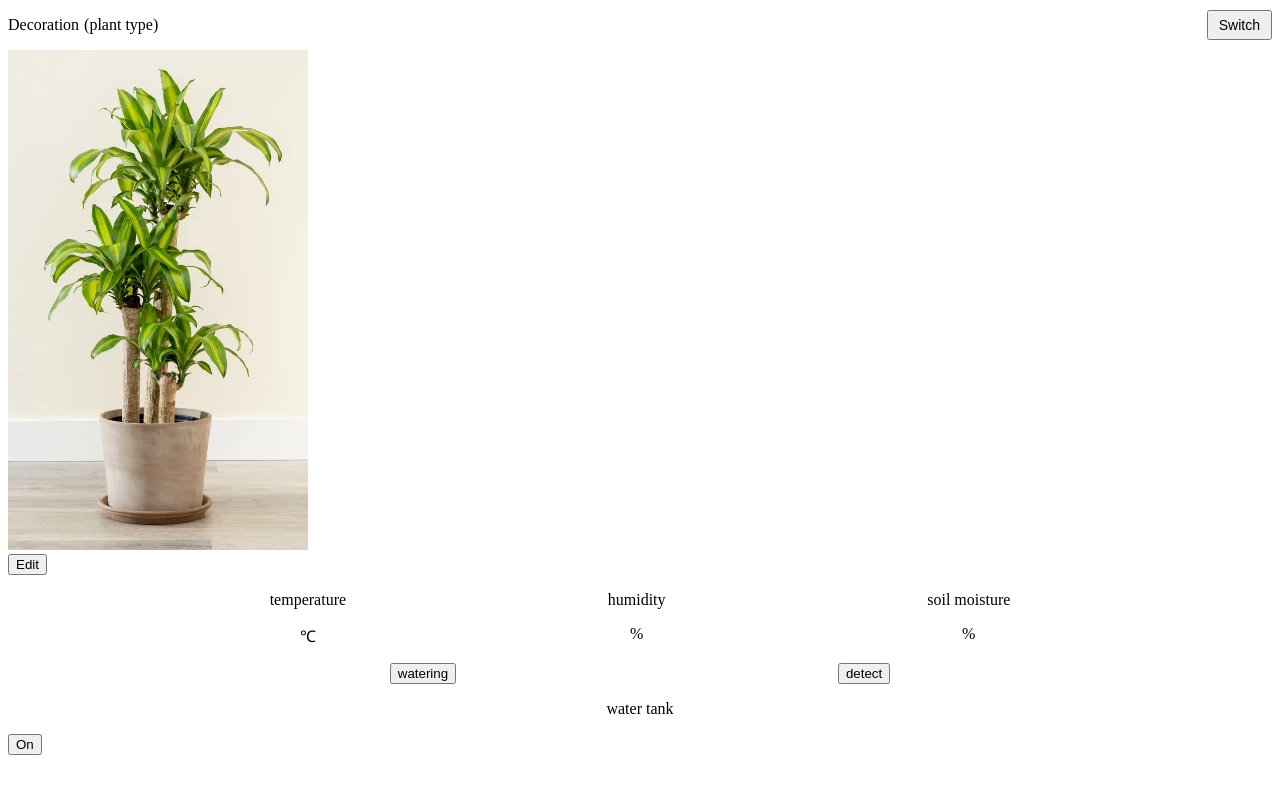
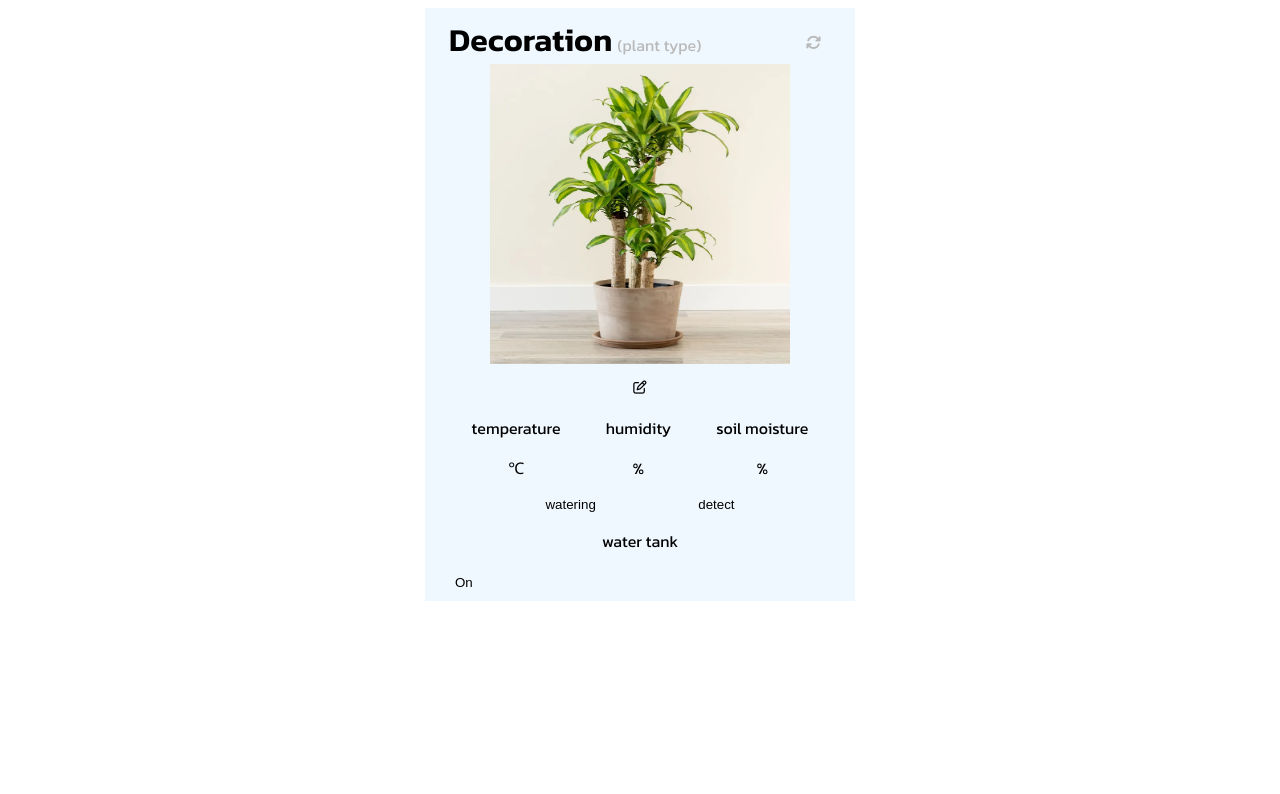
Before and after one commit to aiyapatv/EmbeddedProject, a website with bundled scripts: page public/index.html in a window 1280 px wide. Built offline with nearby package versions, Linux system fonts and the light colour scheme; no server answers.

Commit message:
Adding some css and icon

```diff
--- a/public/backend.js
+++ b/public/backend.js
@@ -99,7 +99,7 @@ export async function changePlantType(value) {
 }
 
 export async function changePlantName(value) {
-    set(ref(db, "data/plantName"), value);
+  set(ref(db, "data/plantName"), value);
 }
 
 // let recognition; // Declare recognition variable
--- a/public/frontend.js
+++ b/public/frontend.js
@@ -1,9 +1,9 @@
-import { changePlantType, changePlantName } from './backend.js';
+import { changePlantType, changePlantName } from "./backend.js";
 
-const closeBtn = document.querySelector('.close-btn');
+const closeBtn = document.querySelector(".close-btn");
 
-closeBtn.addEventListener('click', () => {
-    popup.style.display = 'none';
+closeBtn.addEventListener("click", () => {
+  popup.style.display = "none";
 });
 
 window.captureLeafImage = function (event) {
@@ -16,11 +16,11 @@ window.captureLeafImage = function (event) {
     // Read the image file as a data URL
     reader.onload = function (e) {
       const imageData = e.target.result;
-      const popup = document.getElementById('popup');
+      const popup = document.getElementById("popup");
       // Display the uploaded image
       capturedImage.src = imageData;
       capturedImage.style.display = "block";
-      popup.style.display = 'flex';
+      popup.style.display = "flex";
       // Process the image using TensorFlow.js or another function
       processLeafHealth(imageData);
     };
@@ -99,7 +99,13 @@ async function processLeafHealth(imageData) {
 }
 export function togglePlantType() {
   const heading = document.getElementById("plantTypeHeading");
+  const button = document.getElementById("changeType");
+  button.classList.remove("rotating");
 
+  // Use a slight delay to re-add the class
+  setTimeout(() => {
+    button.classList.add("rotating");
+  }, 10); // 10ms delay ensures the DOM updates
   if (heading.innerText === "Decoration") {
     changePlantType(true);
   } else {
@@ -107,20 +113,35 @@ export function togglePlantType() {
   }
 }
 export function toggleEdit() {
-  const plantName = document.getElementById('plantName');
-  const button = document.getElementById('editButton');
+  const plantName = document.getElementById("plantName");
+  const button = document.getElementById("editButton");
 
-  if (button.innerText === "Edit") {
-    const input = document.createElement('input');
-    input.type = 'text';
+  if (button.innerHTML.includes("fa-pen-to-square")) {
+    const input = document.createElement("input");
+    input.type = "text";
     input.value = plantName.innerText;
-    plantName.innerHTML = '';
+    plantName.innerHTML = "";
     plantName.appendChild(input);
-    button.innerText = "Done";
+    button.innerHTML = "Done";
+    input.addEventListener("keydown", (event) => {
+      if (event.key === "Enter") {
+        finishEdit(input);
+      }
+    });
   } else {
-    const input = plantName.querySelector('input');
-    changePlantName(input.value);
-    plantName.innerHTML = input.value;
-    button.innerText = "Edit";
+    const input = plantName.querySelector("input");
+    finishEdit(input);
   }
 }
+
+function finishEdit(input) {
+  const plantName = document.getElementById("plantName");
+  const button = document.getElementById("editButton");
+
+  // Update the plant name
+  changePlantName(input.value);
+  plantName.innerHTML = input.value;
+
+  // Change the button text back to "Edit"
+  button.innerHTML = `<i class="fa-regular fa-pen-to-square"></i>`;
+}
--- a/public/index.html
+++ b/public/index.html
@@ -4,7 +4,7 @@
   <meta charset="utf-8" />
   <meta name="viewport" content="width=device-width, initial-scale=1" />
   <title>LeafLink</title>
-    <link rel="icon" type="image/x-icon" href="/image/icon.png">
+  <link rel="icon" type="image/x-icon" href="/image/icon.png" />
   <script src="https://cdn.jsdelivr.net/npm/@tensorflow/tfjs"></script>
   <script type="module" src="backend.js"></script>
   <script type="module" src="frontend.js"></script>
@@ -13,8 +13,9 @@
     window.togglePlantType = togglePlantType;
     window.toggleEdit = toggleEdit;
   </script>
-
-    <link rel="stylesheet" href="styles.css">
+  <link href="https://fonts.googleapis.com/css2?family=Kanit:wght@400;500;600&display=swap" rel="stylesheet">
+  <link href="https://cdnjs.cloudflare.com/ajax/libs/font-awesome/6.5.1/css/all.min.css" rel="stylesheet">
+  <link rel="stylesheet" href="styles.css" />
   <script defer src="/__/firebase/11.0.2/firebase-app-compat.js"></script>
   <script defer src="/__/firebase/11.0.2/firebase-auth-compat.js"></script>
   <script defer src="/__/firebase/11.0.2/firebase-database-compat.js"></script>
@@ -27,33 +28,37 @@
   <script defer src="/__/firebase/11.0.2/firebase-performance-compat.js"></script>
   <script defer src="/__/firebase/init.js?useEmulator=true"></script>
 </head>
+
 <body>
+  <div id="container">
     <div class="toggle-container">
       <div class="plant-type">
         <span id="plantTypeHeading">Decoration</span>
         <span>(plant type)</span>
       </div>
-      <button onclick="togglePlantType()">Switch</button>
+      <button id="changeType" class="rotating" onclick="togglePlantType()"><i class="fa-solid fa-arrows-rotate" style="color: #B8B8B8;"></i></button>
     </div>
+    <div id="plantContainer">
       <div>
-      <img id="plantImage" src="/image/decoration.jpg" alt="Plant Type Image">
+        <img id="plantImage" src="/image/decoration.jpg" alt="Plant Type Image" />
       </div>
       <div>
         <span id="plantName"></span>
-      <button id="editButton" onclick="toggleEdit()">Edit</button>
+        <button id="editButton" onclick="toggleEdit()"><i class="fa-regular fa-pen-to-square"></i></button>
+      </div>
     </div>
     <div id="sensorStatus">
       <div class="sensor">
         <p>temperature</p>
-        <p class="data" id="temperature"> ℃</p>
+        <p class="data" id="temperature">℃</p>
       </div>
       <div class="sensor">
         <p>humidity</p>
-        <p class="data" id="humidity"> %</p>
+        <p class="data" id="humidity">%</p>
       </div>
       <div class="sensor">
         <p>soil moisture</p>
-        <p class="data" id="moisture"> %</p>
+        <p class="data" id="moisture">%</p>
       </div>
     </div>
     <div id="action">
@@ -61,7 +66,7 @@
       <button type="button" onclick="document.getElementById('leafUploader').click()">
         detect
       </button>
-      <input type="file" accept="image/*" id="leafUploader" style="display: none;" onchange="captureLeafImage(event)" />
+      <input type="file" accept="image/*" id="leafUploader" style="display: none" onchange="captureLeafImage(event)" />
     </div>
     <div id="tank">
       <div id="watertank">
@@ -73,9 +78,10 @@
         <span class="close-btn">&times;</span>
         <img id="leafPicture" style="display: none" alt="Uploaded Leaf Image" />
         <p id="leafState">Leaf Health:</p>
-        <p id="confidence">Confidence: </p>
+        <p id="confidence">Confidence:</p>
       </div>
     </div>
     <button id="toggleButton" onclick="toggleLight()">On</button>
+  </div>
 </body>
 </html>
--- a/public/styles.css
+++ b/public/styles.css
@@ -2,17 +2,56 @@
 @tailwind components;
 @tailwind utilities;
 
+body {
+  display: flex;
+  justify-content: center;
+  align-items: center;
+  font-family: "Kanit", sans-serif;
+}
+button{
+    background: none;
+    border: none;
+    padding: none;
+    margin: none;
+}
+#container {
+  position: relative;
+  width: 382px;
+  background-color: aliceblue;
+  padding: 8px 24px 8px 24px;
+}
 .toggle-container {
   display: flex;
   justify-content: space-between;
   align-items: center;
-  margin: 10px 0;
 }
 .plant-type {
   display: flex;
   gap: 5px;
+  align-items: baseline;
 }
-
+#changeType {
+    margin-top: 5px;
+    display: flex;
+    align-items: center;
+    font-size: 15px;
+}
+@keyframes rotate {
+    0% {
+        transform: rotate(0deg);
+    }
+    100% {
+        transform: rotate(180deg);
+    }
+}
+.rotating {
+    animation: rotate 0.35s linear; /* Adjust duration as needed */
+}
+#plantTypeHeading {
+  font-size: 32px;
+  font-weight: 600;
+  color: black;
+}
 .toggle-container button {
   padding: 5px 10px;
   font-size: 14px;
@@ -20,11 +59,21 @@
 }
 .plant-type span {
   font-size: 16px;
+  color: #B8B8B8;
+}
+#plantContainer {
+    display: flex;
+    flex-direction: column;
+    justify-content: baseline;
+    align-items: center;
+}
+#plantName {
+    font-size: 20px;
 }
 #plantImage {
   width: 300px;
-  height: 500px;
-  object-fit: cover;
+  height: 300px;
+  object-fit: fill;
 }
 input {
   padding: 5px;
@@ -34,20 +83,20 @@ input {
 }
 #sensorStatus {
   display: flex;
-    justify-content: space-evenly;
+  justify-content: space-around;
 }
-.sensor{
+.sensor {
   text-align: center;
 }
-#action{
+#action {
   display: flex;
   justify-content: space-evenly;
 }
-#tank{
+#tank {
   display: flex;
   justify-content: space-evenly;
 }
-#popup{
+#popup {
   display: none;
   position: fixed;
   top: 0;
```
Lines whose indentation alone changed are shown as unchanged.
